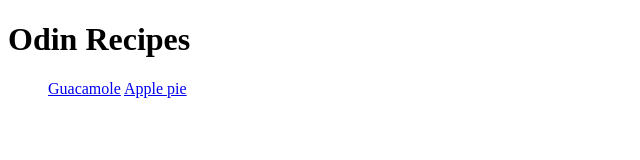
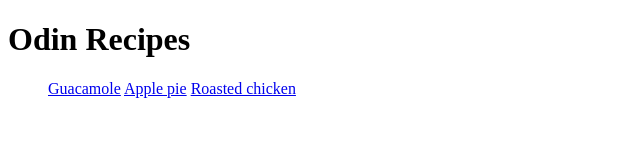
Before and after one commit to Okeff/odin-recipes, a plain HTML site: page index.html in a window 1280 px wide. Shown: the whole page, without its empty margins (0-640 px from the left). Drawn offline with Linux system fonts and the light colour scheme.

Commit message:
Add links to the guacamole and roasted chicken recipes from the  main page

```diff
--- a/index.html
+++ b/index.html
@@ -9,6 +9,7 @@
         <ul>
             <a href="recipes/guacamole.html">Guacamole</a>
             <a href="recipes/apple-pie.html">Apple pie</a>
+            <a href="recipes/roasted-chicken.html">Roasted chicken</a>
         </ul>
     </body>
 </html>
```
